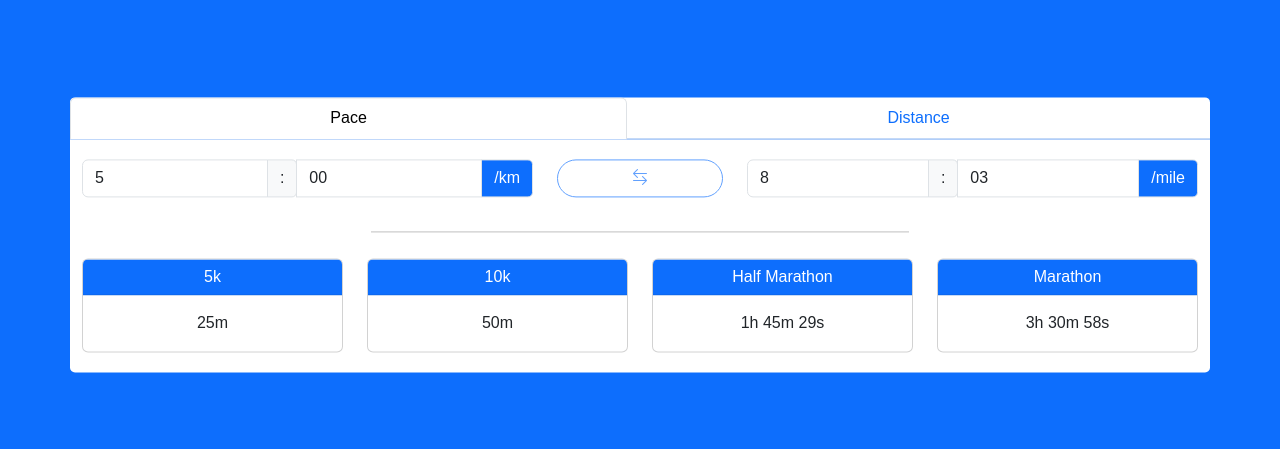
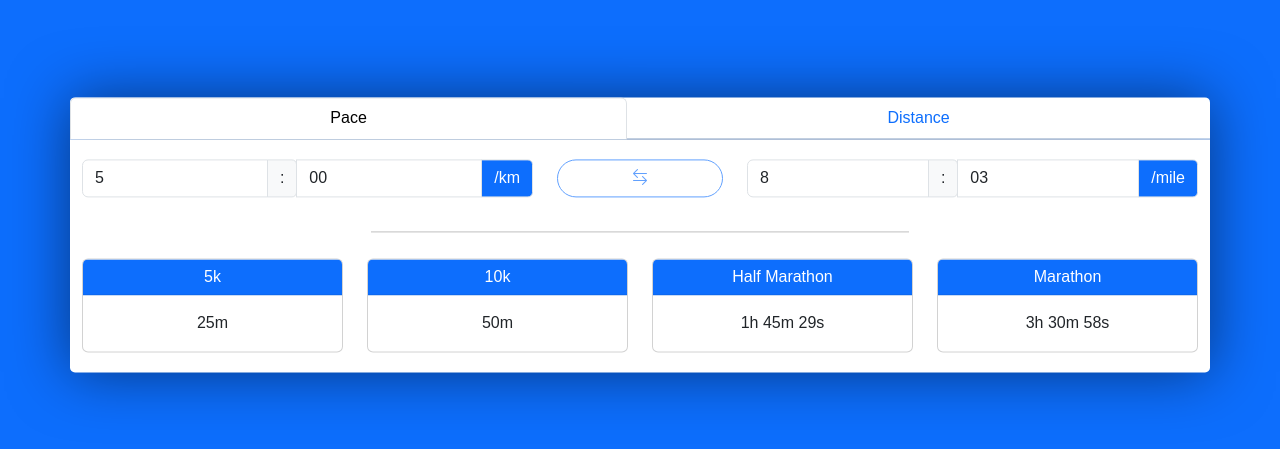
Before and after one commit to bryanham/pace-converter, a website: page index.html in a window 1280 px wide. Shown: the part 165-614 px from the top of the page. Drawn offline with nearby package versions, Linux system fonts and the light colour scheme.

Commit message:
ui update

```diff
--- a/site.css
+++ b/site.css
@@ -5,7 +5,8 @@
   left: 50%;
   margin-right: -50%;
   transform: translate(-50%, -50%);
-  padding: 10px
+  padding: 10px;
+  filter: drop-shadow(0 0 30px rgba(0, 0, 0, 0.5))
 }
 .time-inputs {
   padding-top: 20px;
```
